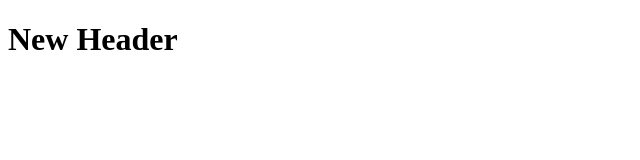
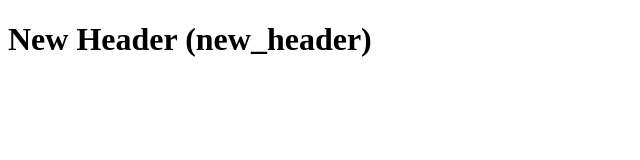
Before and after one commit to artofnext/beetroot_lesson_6, a plain HTML site: page index.html in a window 1280 px wide. Shown: the whole page, without its empty margins (0-640 px from the left). Drawn offline with Linux system fonts and the light colour scheme.

Commit message:
again commit in new header

```diff
--- a/index.html
+++ b/index.html
@@ -8,7 +8,7 @@
 </head>
 <body>
     <header>
-        <h1>New Header</h1>
+        <h1>New Header (new_header)</h1>
     </header>
 </body>
 </html>
```
